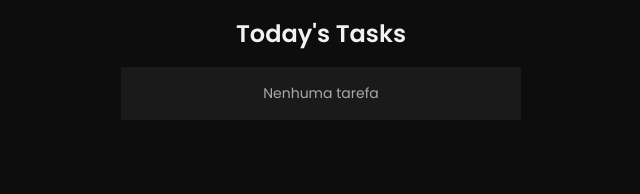
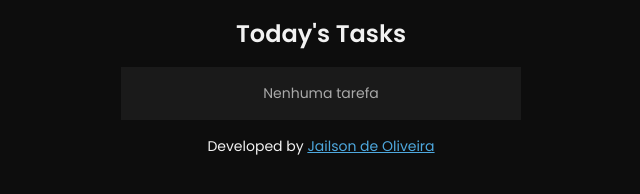
Before and after one commit to OJailson17/notion-tasks-extension, a website built with Vite: page index.html in a window 1280 px wide. Shown: the whole page, without its empty margins (319-959 px from the left). Built offline with nearby package versions, Linux system fonts and the light colour scheme; no server answers.

Commit message:
finish project

```diff
--- a/index.html
+++ b/index.html
@@ -24,6 +24,15 @@
 				</div>
 			</div>
 		</div>
+
+		<footer>
+			<p>
+				Developed by
+				<a href="https://github.com/OJailson17" target="_blank"
+					>Jailson de Oliveira</a
+				>
+			</p>
+		</footer>
 		<script type="module" src="/src/main.ts"></script>
 	</body>
 </html>
--- a/src/lib/axios.ts
+++ b/src/lib/axios.ts
@@ -1,8 +1,7 @@
 import axios from 'axios';
 
 const prodUrl = `${import.meta.env.VITE_PROD_URL}`;
-const devUrl = `${import.meta.env.VITE_DEV_URL}`;
 
 export const api = axios.create({
-	baseURL: devUrl,
+	baseURL: prodUrl,
 });
--- a/src/styles/main.css
+++ b/src/styles/main.css
@@ -16,3 +16,12 @@ body {
 #app h2 {
 	margin-top: 1rem;
 }
+
+footer {
+	margin: 1rem 0;
+	font-size: 0.875rem;
+}
+
+footer a {
+	color: #4ea8de;
+}
```
